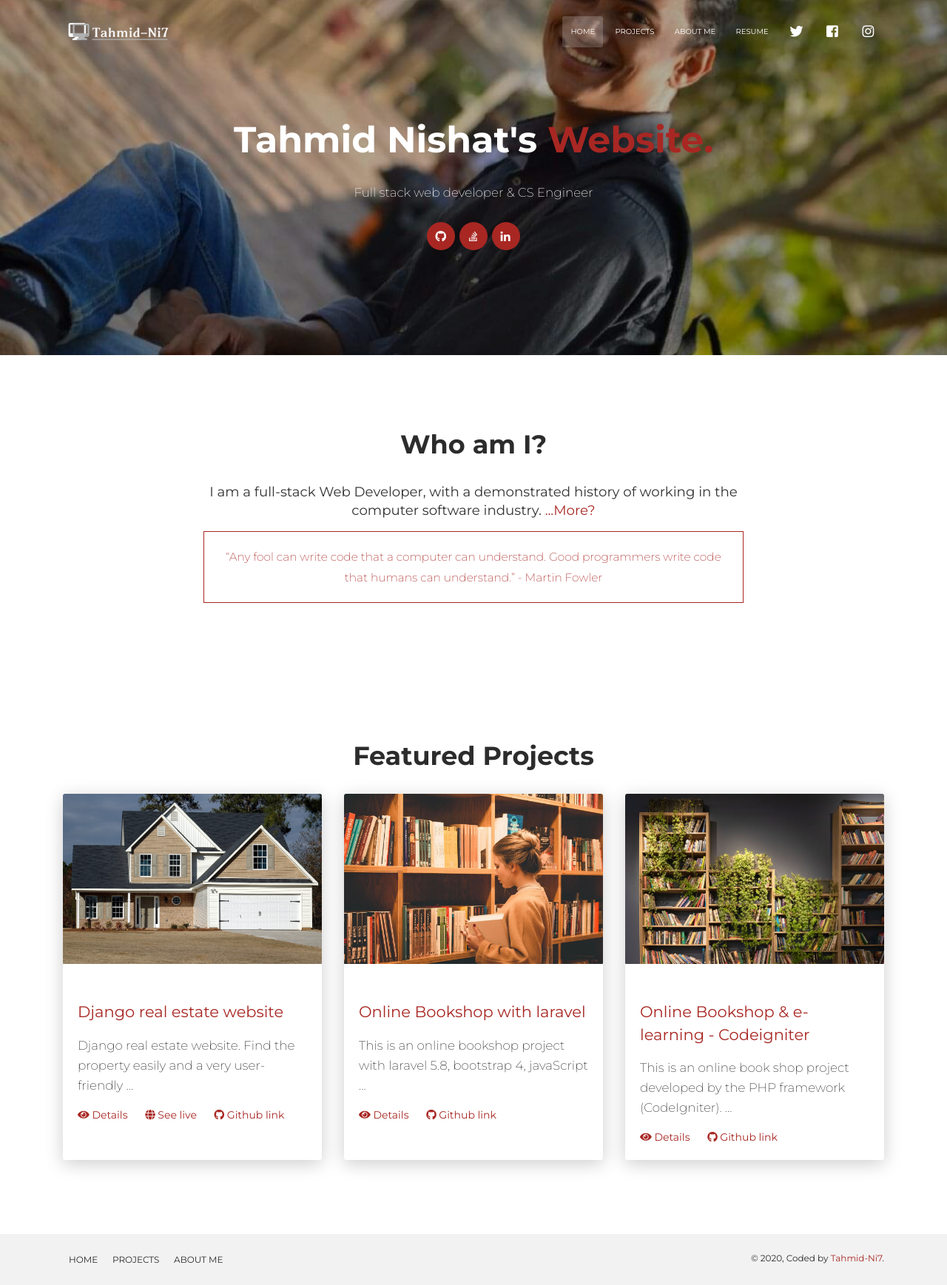
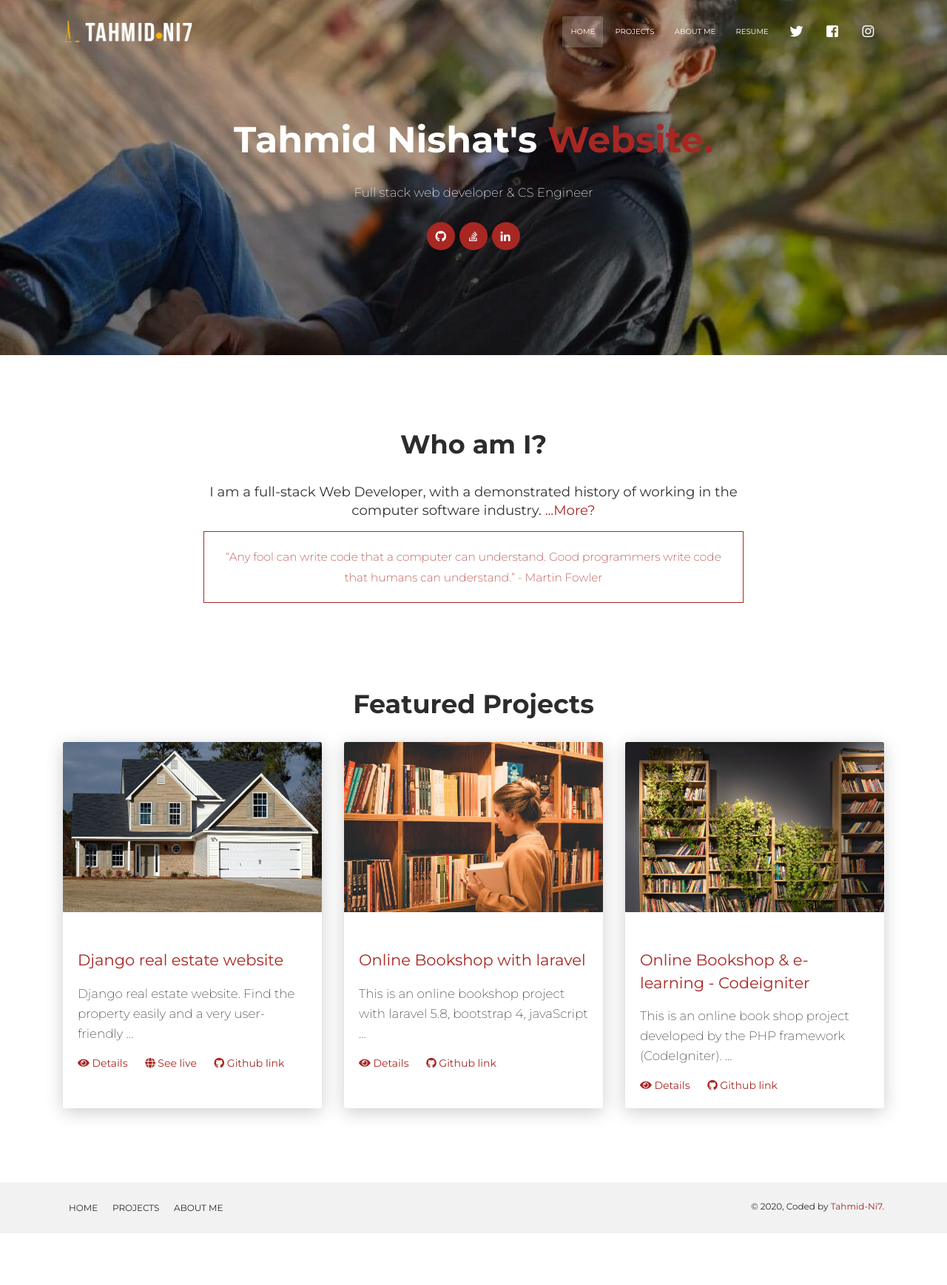
Before and after one commit to tahmid-ni7/my-portfolio, a Django app: page / in a window 1280 px wide. Shown: the whole page at 74% size. After the commit the page ends 1667 px from the top, so only its background shows below. Run offline with Django 3.2, Linux system fonts and the light colour scheme; data comes from the database, SQL or seed files in the repository; some libraries are stand-ins or nearby versions.

Commit message:
requirements.txt

```diff
--- a/app_portfolio/views.py
+++ b/app_portfolio/views.py
@@ -28,7 +28,7 @@ def projects(request):
 def project_details(request, project_id):
     project = get_object_or_404(Project, pk=project_id)
 
-    context = {'project':project}
+    context = {'project': project}
     return render(request, 'app_portfolio/project_details.html', context)
 
 
--- /dev/null
+++ b/requirements.txt
@@ -0,0 +1,4 @@
+Django==3.0.3
+django-ckeditor==5.9.0
+mysqlclient==1.4.6
+Pillow==7.0.0
--- a/templates/app_portfolio/index.html
+++ b/templates/app_portfolio/index.html
@@ -41,7 +41,7 @@
 
   {% if projects %}
 
-    <div class="section section-featured-projects">
+    <div class="section section-featured-projects pt-0">
       <div class="container">
       <h2 class="title text-center">Featured Projects</h2>
         <div class="row con-flex">
```
Also changed, not shown: portfolio/static/img/logo.png.
